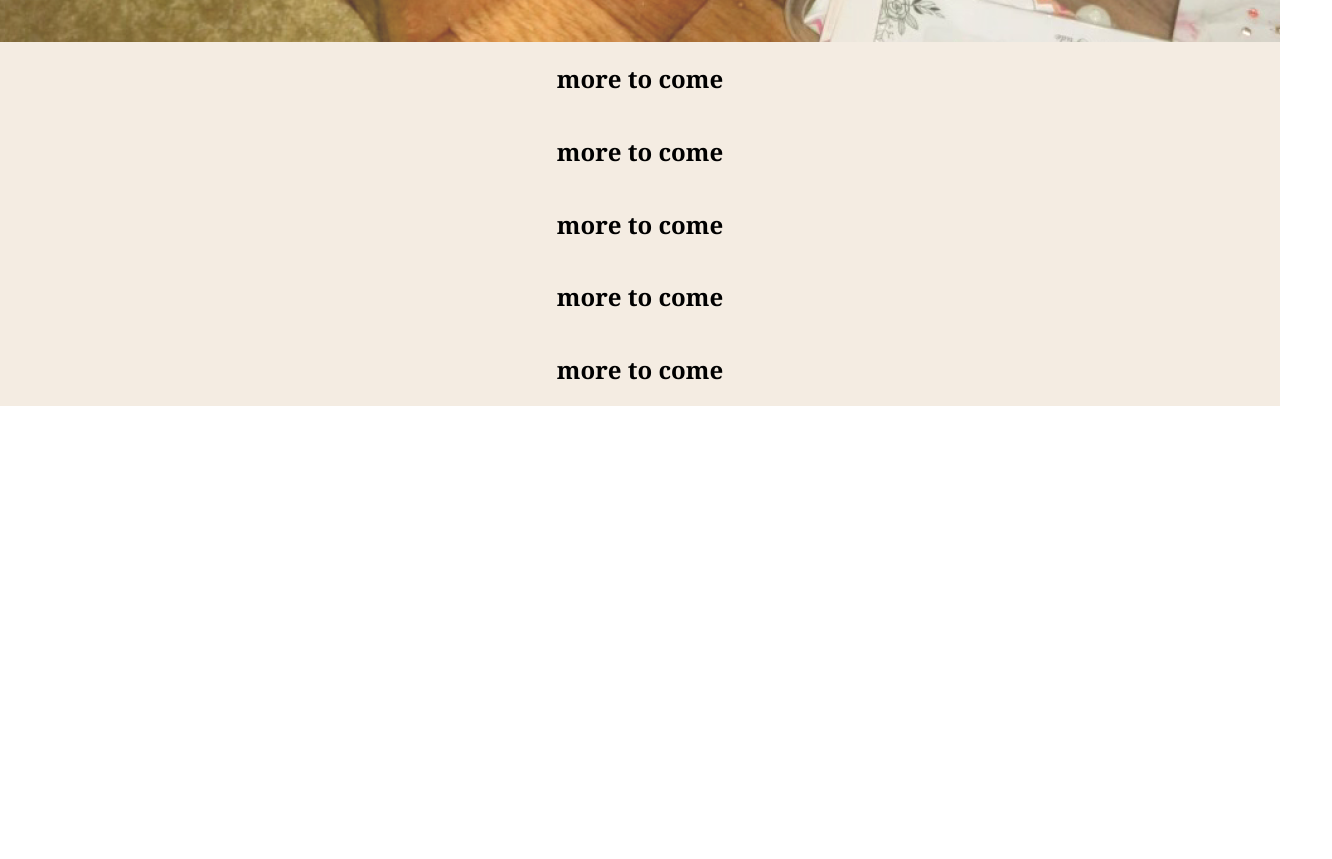
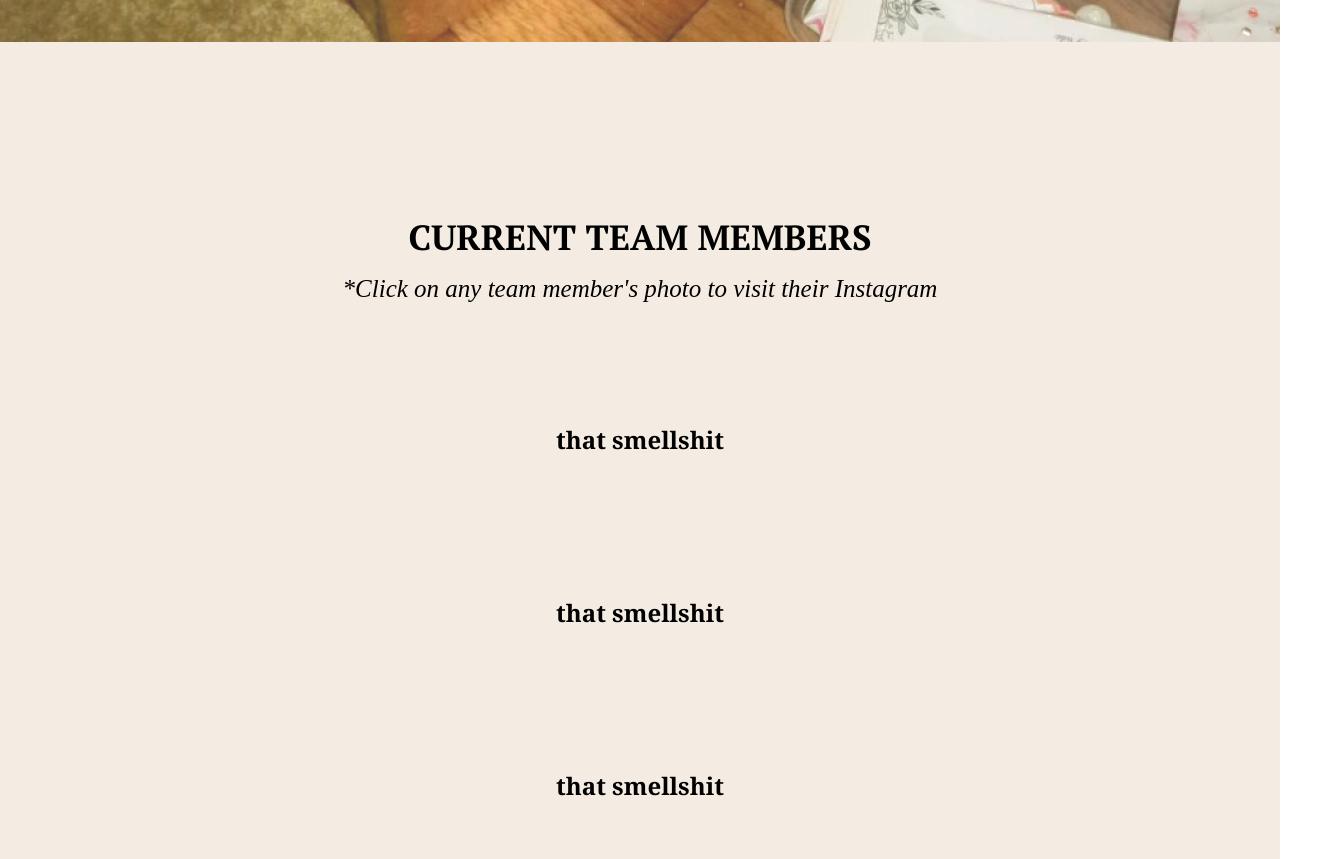
Before and after one commit to shaynatrivedi/solucky, a React (Create React App) app in the folder solucky-react-app/: page /team in a window 1280 px wide. Shown: the part 940-1799 px from the top of the page, 1332 px wide, since content can reach past the window. Before the commit the page ends 1346 px from the top, so only its background shows below. Built offline with nearby package versions, Linux system fonts and the light colour scheme; a web font is replaced by a local one.

Commit message:
put header and caption on page

```diff
--- a/solucky-react-app/src/components/Team.jsx
+++ b/solucky-react-app/src/components/Team.jsx
@@ -38,11 +38,20 @@ const Team = () =>{
             </section>
 
             <section className="team-members">
-                <h1>more to come</h1>
-                <h1>more to come</h1>
-                <h1>more to come</h1>
-                <h1>more to come</h1>
-                <h1>more to come</h1>
+                <div className="main-team-card">
+                    <div className="main-team-card-header">
+                        <h1 className="team-title">current team members</h1>
+                        <p className="team-title-caption">
+                        *Click on any team member's photo to visit their Instagram
+                        </p>
+                    </div>
+
+                    <h1>that smellshit</h1>
+                    <h1>that smellshit</h1>
+                    <h1>that smellshit</h1>
+                    <h1>that smellshit</h1>
+                    <h1>that smellshit</h1>
+                </div>
             </section>
         </div>
     );
```
